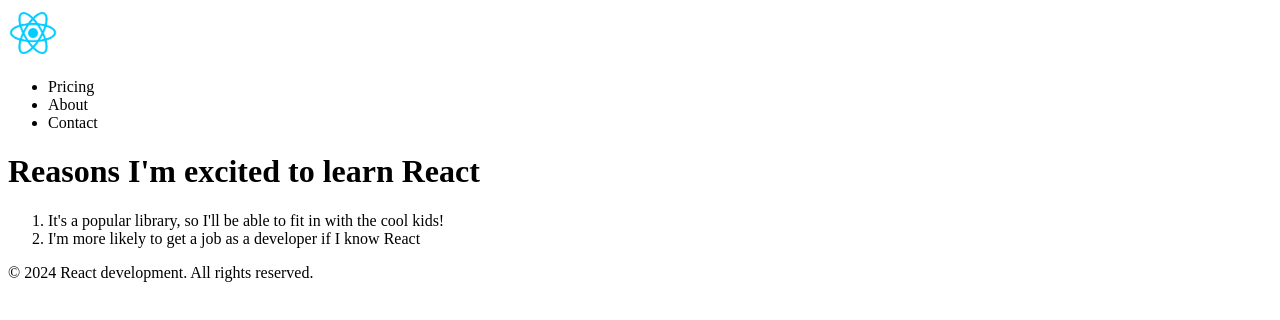
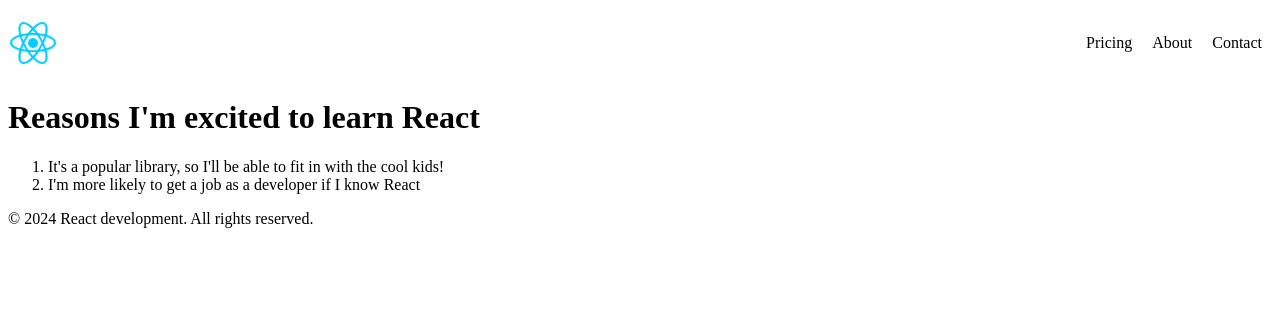
Before and after one commit to shadow6444/1.-React-Project, a React (Vite) app in the folder react-vite-project/: page / in a window 1280 px wide. Shown: the top 320 px of the page. Built offline with nearby package versions, Linux system fonts and the light colour scheme.

Commit message:
Styled nav with flexbox

```diff
--- a/react-vite-project/src/App.css
+++ b/react-vite-project/src/App.css
@@ -0,0 +1,14 @@
+.nav{
+    display: flex;
+    justify-content: space-between;
+    align-items: center;
+}
+
+.nav-items{
+    list-style: none;
+    display: flex;
+}
+
+.nav-items > li{
+    padding: 10px;
+}
--- a/react-vite-project/src/App.jsx
+++ b/react-vite-project/src/App.jsx
@@ -1,18 +1,21 @@
+import "./App.css";
+
 function App() {
-/**
+  /**
 Challenge:
 
 - Add an `ul` inside the Header's `nav` and create
   the following `li`s: "Pricing", "About", & "Contact"
+- Using flexbox, line up the nav items horizontally, and
+  put them inline with the React logo.
 */
-
 
   function Header() {
     return (
       <header>
-        <nav>
+        <nav className="nav">
           <img src="./react-logo.png" alt="react logo" width="50px" />
-          <ul>
+          <ul className="nav-items">
             <li>Pricing</li>
             <li>About</li>
             <li>Contact</li>
```
